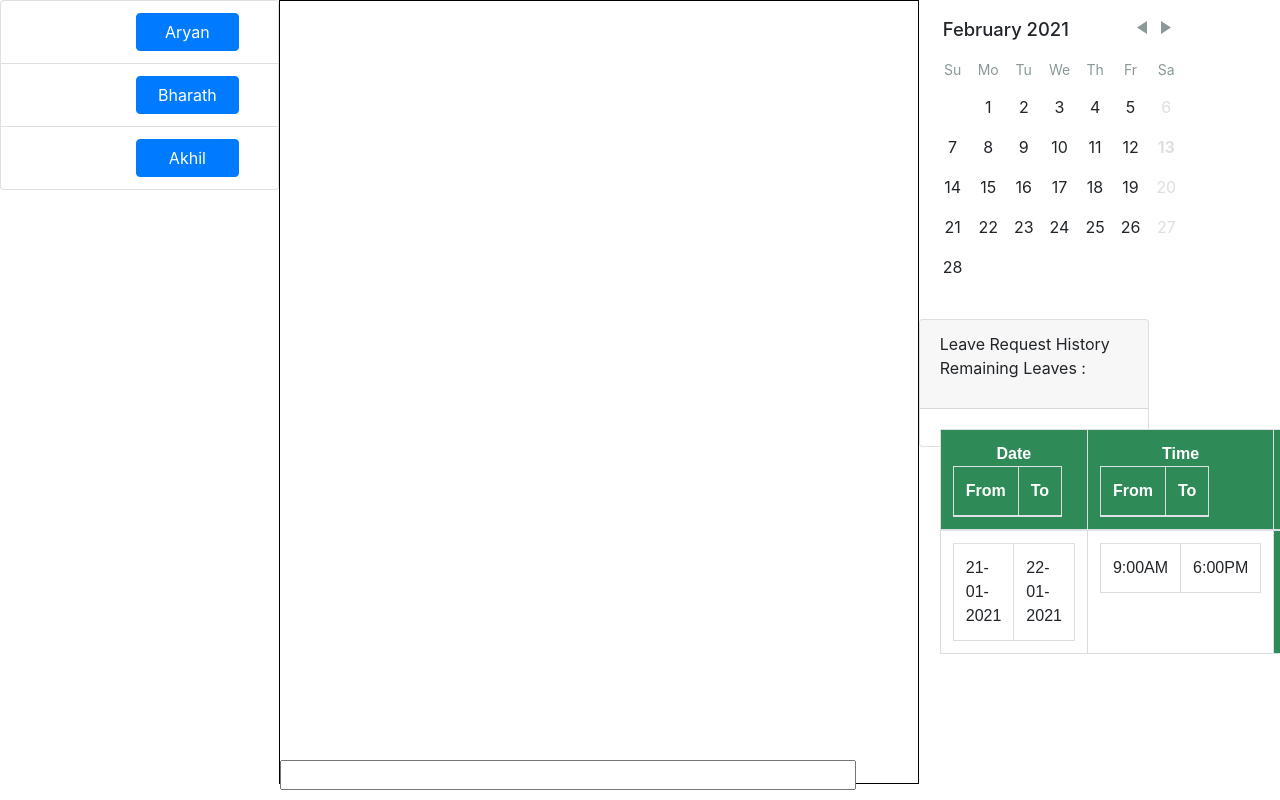
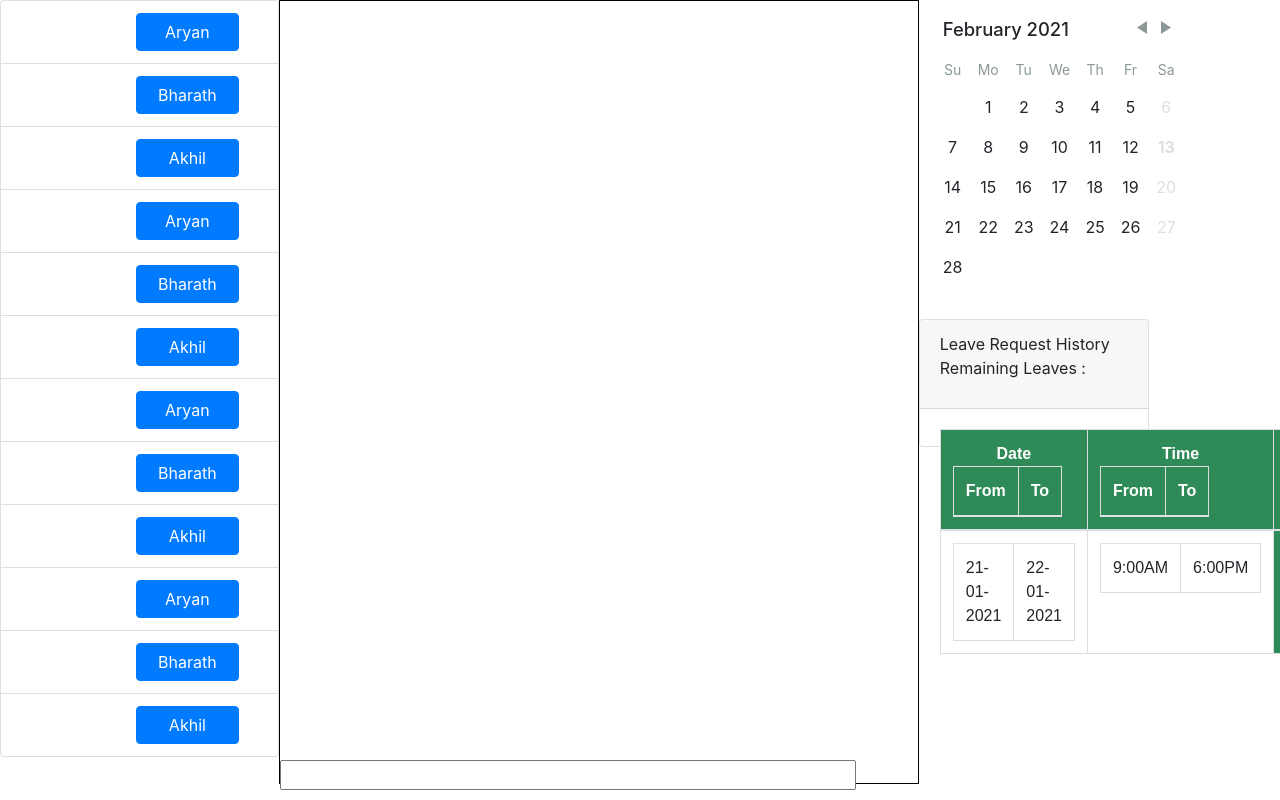
Before and after one commit to yash431garg/WebApp-React, a React (Create React App) app in the folder bigbusinessapp/: page /admin in a window 1280 px wide. Shown: the top 800 px of the page. Built offline with nearby package versions, Linux system fonts and the light colour scheme.

Commit message:
Firebase Changes

```diff
--- a/bigbusinessapp/src/components/staffManagement/StaffList.js
+++ b/bigbusinessapp/src/components/staffManagement/StaffList.js
@@ -1,5 +1,67 @@
 export const StaffList = [
     {
+        employeeName: 'Aryan',
+        employeeId: '0X1DSA',
+        employeePhoneNumber: '957412544',
+        employeeSalaryStatus: 'Not Paid',
+        employeeDesignation: 'Leader'
+    },
+    {
+        employeeName: 'Bharath',
+        employeeId: '0X1DSAS',
+        employeePhoneNumber: '9574127414',
+        employeeSalaryStatus: 'Paid',
+        employeeDesignation: 'Worker'
+    },
+    {
+        employeeName: 'Akhil',
+        employeeId: '0X1DSWS',
+        employeePhoneNumber: '9574125774',
+        employeeSalaryStatus: 'Not Paid',
+        employeeDesignation: 'Workee'
+    },
+    {
+        employeeName: 'Aryan',
+        employeeId: '0X1DSA',
+        employeePhoneNumber: '957412544',
+        employeeSalaryStatus: 'Not Paid',
+        employeeDesignation: 'Leader'
+    },
+    {
+        employeeName: 'Bharath',
+        employeeId: '0X1DSAS',
+        employeePhoneNumber: '9574127414',
+        employeeSalaryStatus: 'Paid',
+        employeeDesignation: 'Worker'
+    },
+    {
+        employeeName: 'Akhil',
+        employeeId: '0X1DSWS',
+        employeePhoneNumber: '9574125774',
+        employeeSalaryStatus: 'Not Paid',
+        employeeDesignation: 'Workee'
+    },
+    {
+        employeeName: 'Aryan',
+        employeeId: '0X1DSA',
+        employeePhoneNumber: '957412544',
+        employeeSalaryStatus: 'Not Paid',
+        employeeDesignation: 'Leader'
+    },
+    {
+        employeeName: 'Bharath',
+        employeeId: '0X1DSAS',
+        employeePhoneNumber: '9574127414',
+        employeeSalaryStatus: 'Paid',
+        employeeDesignation: 'Worker'
+    },
+    {
+        employeeName: 'Akhil',
+        employeeId: '0X1DSWS',
+        employeePhoneNumber: '9574125774',
+        employeeSalaryStatus: 'Not Paid',
+        employeeDesignation: 'Workee'
+    },{
         employeeName: 'Aryan',
         employeeId: '0X1DSA',
         employeePhoneNumber: '957412544',
--- a/bigbusinessapp/src/containers/FirebaseCRUD.js
+++ b/bigbusinessapp/src/containers/FirebaseCRUD.js
@@ -2,34 +2,31 @@ import firebase from 'firebase/app';
 import Firebase from './Firebase';
 import 'firebase/storage';
 import 'firebase/analytics';
+
 const db = Firebase.ref("/Users/uid1/");
 class FirebaseCRUD {
 
+    userUid = "uid1";
 
-    getInventory() {
-        let path = "/Users/uid1/";
-        ['invoice','profile','staffDetails','inventory'].forEach((item)=>{
-            Firebase.ref(path+item).on('value',function(snapshot){
-                console.log(snapshot.key);
-                console.log(snapshot.val());
+    get(path) {
+        let result = [];
+            Firebase.ref('Users/'+this.userUid+'/'+path).on('value',function(snapshot){
+                result.push(snapshot.val());
             });
-        });
+        return result;
+    }
 
-        // db.on('value', function (snapshot) {
-        //     snapshot.forEach(function (childSnapshot) {
-        //         var data = childSnapshot.val();
-        //         console.log(data);
-        //     });
-        // });
-
-
-        firebase.database().ref("/Users/uid1/").child("invoice").set({
-            'invoice id': "in-id-1",
-            'name': "Cinthol",
-            'price': "28",
-            'quantity': "400",
-            'total price': "400"
-        });
+    post(path,data){
+        firebase.database().ref("/Users/"+this.userUid).child(path).push(data).then(
+            res => {
+                console.log(res);
+                return res;
+            },
+            err => {
+                console.log(err);
+                return err;
+            }
+        );
     }
 }
 
```
Also changed, not shown: 1 other file (tests, documents, lock files or other folders).
